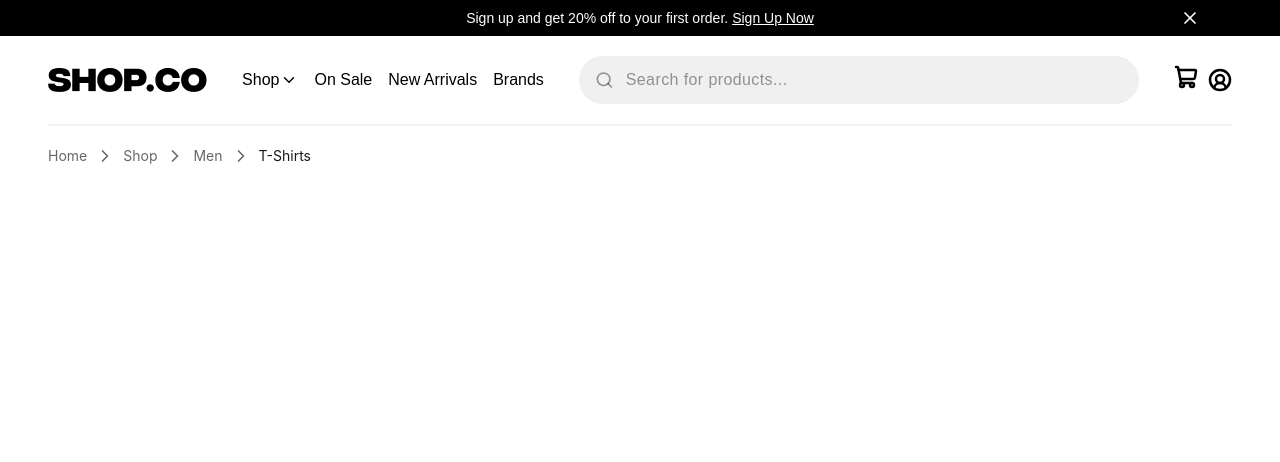
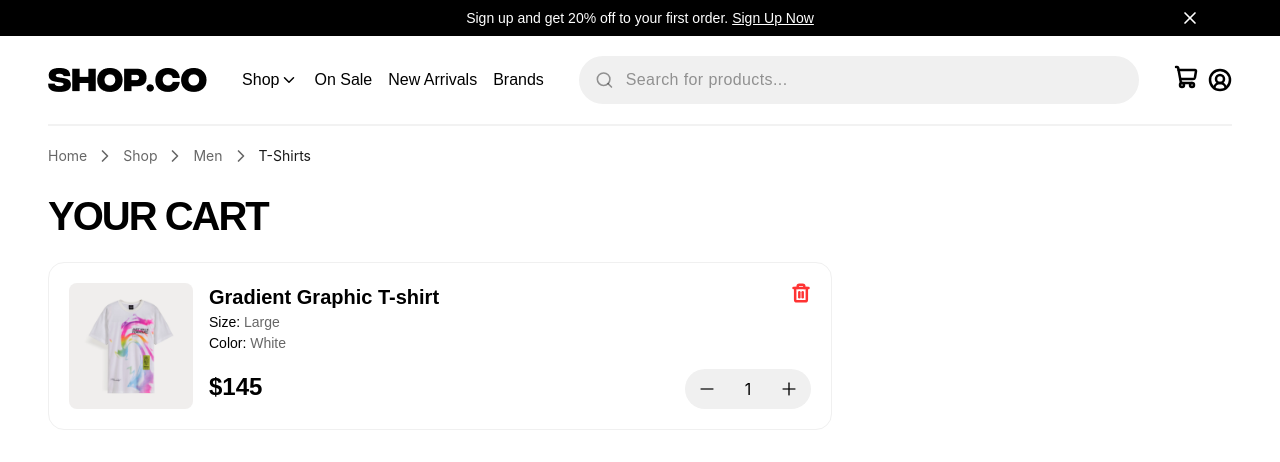
Before and after one commit to 01mehran/shopverse, a React (Vite) app: page /cart in a window 1280 px wide. Shown: the top 462 px of the page. Built offline with nearby package versions, Linux system fonts and the light colour scheme; a web font is replaced by a local one.

Commit message:
feat(cart): add cart item layout Closes #15

```diff
--- /dev/null
+++ b/src/features/cart/components/CartItem.tsx
@@ -0,0 +1,71 @@
+// Components;
+import { Container } from "@/shared/components";
+
+// icons;
+import { Minus, Plus, Trash2 } from "lucide-react";
+
+// Static Images;
+import pic1 from "@/features/cart/assets/pic13.png";
+
+export default function CartItem() {
+  return (
+    <section>
+      <Container>
+        {/* Title */}
+        <h1 className="font-IntegralCF text-[28px] font-extrabold tracking-tighter uppercase sm:text-[40px]">
+          your cart
+        </h1>
+
+        <div className="mt-4 grid grid-cols-1 gap-4 md:grid-cols-12">
+          <article className="border-bg-muted col-span-8 flex flex-col gap-8 divide-y divide-black/10 rounded-2xl border p-2.5 md:p-5">
+            {/* Product Cart */}
+            <div className="relative flex w-full gap-2 md:gap-4">
+              {/* Product Image */}
+              <img
+                src={pic1}
+                alt="clothes"
+                className="w-24 rounded-lg object-cover md:w-31"
+              />
+              {/* Product Info */}
+              <div className="flex w-full flex-col justify-between">
+                <div className="flex flex-col gap-px">
+                  <p className="font-Satoshi text-base font-bold sm:text-xl">
+                    Gradient Graphic T-shirt
+                  </p>
+                  <p className="font-Satoshi text-sm font-normal">
+                    Size: <span className="text-black/60">Large</span>
+                  </p>
+                  <p className="font-Satoshi text-sm font-normal">
+                    Color: <span className="text-black/60">White</span>
+                  </p>
+                </div>
+
+                {/* Product Cart Actions */}
+                <div className="flex w-full justify-between">
+                  <p className="font-Satoshi text-[24px] font-bold">$145</p>
+                  <div className="bg-bg-muted flex w-25 items-center justify-between rounded-[62px] p-1.5 py-2 sm:px-3 md:w-31.5">
+                    <button className="cursor-pointer text-black/80">
+                      <Minus size={20} />
+                    </button>
+                    <span>1</span>
+                    <button className="cursor-pointer text-black/80">
+                      <Plus size={20} />
+                    </button>
+                  </div>
+                </div>
+              </div>
+
+              {/* Trash Icon */}
+              <button className="text-red absolute top-0 right-0 cursor-pointer rounded-full">
+                <Trash2 size={20} strokeWidth={3} />
+              </button>
+            </div>
+          </article>
+
+          {/* Order Summary */}
+          <article className="col-span-4"></article>
+        </div>
+      </Container>
+    </section>
+  );
+}
--- a/src/pages/Cart.tsx
+++ b/src/pages/Cart.tsx
@@ -1,4 +1,5 @@
 // Components;
+import CartItem from "@/features/cart/components/CartItem";
 import { BreadCrumb, Header, TopBar } from "@/shared/components";
 
 export default function Cart() {
@@ -7,6 +8,7 @@ export default function Cart() {
       <TopBar />
       <Header />
       <BreadCrumb />
+      <CartItem />
     </section>
   );
 }
```
Also changed, not shown: src/features/cart/assets/pic13.png (added).
